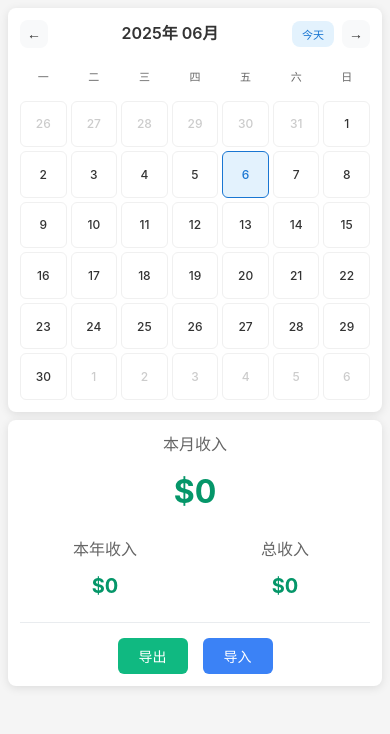
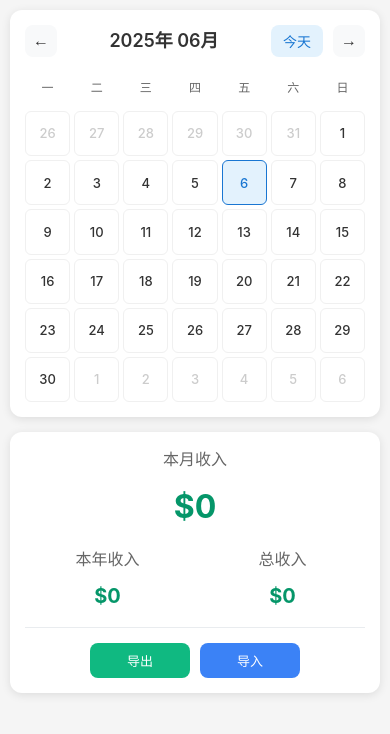
Before and after one commit to snipersteve/income, a website: page index.html in a window 390 px wide. Drawn offline with Linux system fonts and the light colour scheme; no server answers.

Commit message:
优化统计区域样式，调整布局和响应式设计，提升用户界面友好性

```diff
--- a/styles.css
+++ b/styles.css
@@ -29,7 +29,6 @@ body {
     border-radius: 12px;
     padding: 20px;
     box-shadow: 0 2px 10px rgba(0, 0, 0, 0.1);
-    height: fit-content;
 }
 
 .calendar-header {
@@ -186,12 +185,15 @@ body {
 
 /* 统计区域 */
 .stats-section {
-    flex: 0 0 500px;
+    flex: 0 0 250px;
+    min-width: 200px;
+    max-width: 300px;
     background: white;
     border-radius: 12px;
-    padding: 30px;
+    padding: 20px;
     box-shadow: 0 2px 10px rgba(0, 0, 0, 0.1);
-    height: fit-content;
+    display: flex;
+    flex-direction: column;
 }
 
 .stats-title {
@@ -202,48 +204,46 @@ body {
     text-align: center;
 }
 
-.stat-item {
-    margin-bottom: 25px;
-    text-align: center;
-}
-
 .stats-row {
     display: flex;
-    gap: 20px;
+    flex-direction: column;
     margin-bottom: 25px;
 }
 
-.stats-row .stat-item {
-    flex: 1;
+.stat-item {
+    text-align: center;
+    margin-bottom: 30px;
+}
+
+.stat-item:last-child {
     margin-bottom: 0;
 }
 
-.stat-item.full-width {
-    width: 100%;
+.stat-label {
+    font-size: 14px;
+    color: #666;
+    margin-bottom: 8px;
 }
 
-.stat-item.full-width .stat-value {
-    font-size: 42px;
+.stat-value {
+    font-size: 28px;
+    font-weight: 700;
     color: #059669;
-}
-
-.stats-row:not(:first-child) .stat-value {
-    font-size: 28px;
+    word-break: break-all;
 }
 
 .data-actions-row {
     display: flex;
-    justify-content: center;
-    gap: 15px;
-    margin-top: 30px;
+    flex-direction: column;
+    gap: 10px;
+    margin-top: auto;
     padding-top: 20px;
     border-top: 1px solid #e9ecef;
-    text-align: center;
 }
 
 .data-actions-row .action-btn {
-    min-width: 100px;
-    padding: 10px 20px;
+    width: 100%;
+    padding: 10px;
     font-size: 14px;
 }
 
@@ -254,30 +254,12 @@ body {
 }
 
 .total-income-row {
-    display: flex;
-    align-items: center;
-    justify-content: space-between;
-    padding-top: 20px;
-    border-top: 1px solid #e9ecef;
-    margin-bottom: 30px;
+    margin-top: auto;
+    text-align: center;
 }
 
 .total-income-content {
-    text-align: center;
-    flex: 1;
-}
-
-.total-income-content .stat-label {
-    font-size: 16px;
-    color: #666;
-    margin-bottom: 8px;
-}
-
-.total-income-content .stat-value {
-    font-size: 36px;
-    font-weight: 700;
-    color: #059669;
-    word-break: break-all;
+    margin-bottom: 30px;
 }
 
 .data-actions {
@@ -448,10 +430,6 @@ body {
 
 /* 响应式设计 */
 @media (max-width: 768px) {
-    body {
-        font-size: 14px;
-    }
-
     .container {
         flex-direction: column;
         padding: 10px;
@@ -462,213 +440,97 @@ body {
     .stats-section {
         flex: none;
         width: 100%;
+        max-width: none;
+        padding: 20px;
     }
 
-    .calendar-header {
-        gap: 10px;
-        justify-content: space-between; /* 平均分布 */
+    .stats-section {
+        display: flex;
+        flex-direction: column;
+        gap: 20px;
     }
 
-    .month-year {
-        font-size: 18px;
-        min-width: auto;
-        flex: 1;
+    /* 第一行：本月收入 */
+    .stats-row:first-child {
+        margin-bottom: 0;
     }
 
-    .nav-btn {
-        width: 32px;
-        height: 32px;
-        font-size: 16px;
+    .stats-row:first-child .stat-value {
+        font-size: 36px;
     }
 
-    .today-btn {
-        font-size: 12px;
-        padding: 6px 12px;
+    /* 第二行：本年收入和总收入 */
+    .stats-row:nth-child(2) {
+        display: flex;
+        flex-direction: row;
+        gap: 20px;
+        margin-bottom: 0;
     }
 
-    .weekday {
-        font-size: 12px;
-        padding: 8px 0;
+    .stats-row:nth-child(2) .stat-item {
+        flex: 1;
+        margin-bottom: 0;
     }
 
-    .day {
-        font-size: 13px;
-    }
-
-    .income-amount {
-        font-size: 10px;
-    }
-
-    .stats-title {
-        font-size: 18px;
-        margin-bottom: 15px;
-    }
-
-    .stats-row {
-        gap: 10px;
-        margin-bottom: 20px;
-    }
-
-    .total-income {
-        margin-bottom: 20px;
-        padding-top: 15px;
-    }
-
-    .total-income .stat-value {
+    .stats-row:nth-child(2) .stat-value {
         font-size: 24px;
     }
 
-    .total-income-row {
-        flex-direction: column;
-        gap: 15px;
-        padding-top: 15px;
-        margin-bottom: 20px;
-    }
-
-    .total-income-content .stat-value {
-        font-size: 24px;
-    }
-
-    .data-actions {
-        flex-direction: row;
-        gap: 10px;
-        margin-left: 0;
-        justify-content: center;
-    }
-
-    .action-btn {
-        flex: 1;
-        max-width: 80px;
-    }
-
-    .stat-item {
-        margin-bottom: 15px;
-    }
-
-    .stat-label {
-        font-size: 14px;
-    }
-
-    .stat-value {
-        font-size: 18px;
-    }
-
-    .modal-content {
-        margin: 10% auto;
-        width: 95%;
-        max-width: none;
-    }
-
-    .modal-header {
-        padding: 15px 20px;
-    }
-
-    .modal-header h3 {
-        font-size: 16px;
-    }
-
-    .modal-body {
-        padding: 20px;
-    }
-
-    .modal-buttons {
-        flex-direction: column;
-        gap: 8px;
-    }
-
-    .modal-buttons button {
-        width: 100%;
-        padding: 12px;
-        font-size: 16px;
-    }
-
-    .stat-item.full-width .stat-value {
-        font-size: 32px;
-    }
-
-    .stats-row:not(:first-child) .stat-value {
-        font-size: 22px;
-    }
-
+    /* 第三行：导入导出按钮 */
     .data-actions-row {
-        margin-top: 20px;
-        padding-top: 15px;
-        gap: 15px;
+        display: flex;
         flex-direction: row;
         justify-content: center;
+        gap: 15px;
+        margin-top: 0;
+        padding-top: 20px;
+        border-top: 1px solid #e9ecef;
     }
 
     .data-actions-row .action-btn {
-        min-width: 80px;
-        padding: 8px 16px;
-        flex: 0 1 auto;
+        width: 120px;
+        padding: 10px;
+        font-size: 14px;
+        border-radius: 8px;
     }
 }
 
 @media (max-width: 480px) {
-    .container {
-        padding: 8px; /* 进一步减少边距 */
-        gap: 8px; /* 进一步减少垂直间距 */
+    .calendar-section,
+    .stats-section {
+        padding: 15px;
     }
 
-    .calendar-section,
     .stats-section {
-        padding: 12px;
-        border-radius: 8px; /* 减小圆角 */
+        gap: 15px;
     }
 
-    .calendar-header {
-        gap: 8px;
+    .stats-row:first-child .stat-value {
+        font-size: 32px;
     }
 
-    .month-year {
-        font-size: 16px;
+    .stats-row:nth-child(2) {
+        gap: 10px;
     }
 
-    .nav-btn {
-        width: 28px;
-        height: 28px;
-        font-size: 14px;
+    .stats-row:nth-child(2) .stat-value {
+        font-size: 20px;
     }
 
-    .today-btn {
-        font-size: 11px;
-        padding: 5px 10px;
+    .data-actions-row {
+        gap: 10px;
+        padding-top: 15px;
     }
 
-    .day {
-        font-size: 12px;
-    }
-
-    .income-amount {
-        font-size: 9px;
-    }
-
-    .weekday {
-        font-size: 11px;
-        padding: 6px 0;
-    }
-
-    .stats-title {
-        font-size: 16px;
-        margin-bottom: 12px;
-    }
-
-    .stat-value {
-        font-size: 18px;
+    .data-actions-row .action-btn {
+        width: 100px;
+        padding: 8px;
+        font-size: 13px;
     }
 
     .stat-label {
-        font-size: 13px;
-    }
-
-    .data-actions-row .action-btn {
-        min-width: 70px;
-        padding: 8px 12px;
-    }
-
-    .stats-row:not(:first-child) .stat-value {
-        font-size: 20px;
+        font-size: 12px;
+        margin-bottom: 5px;
     }
 }
 
```
